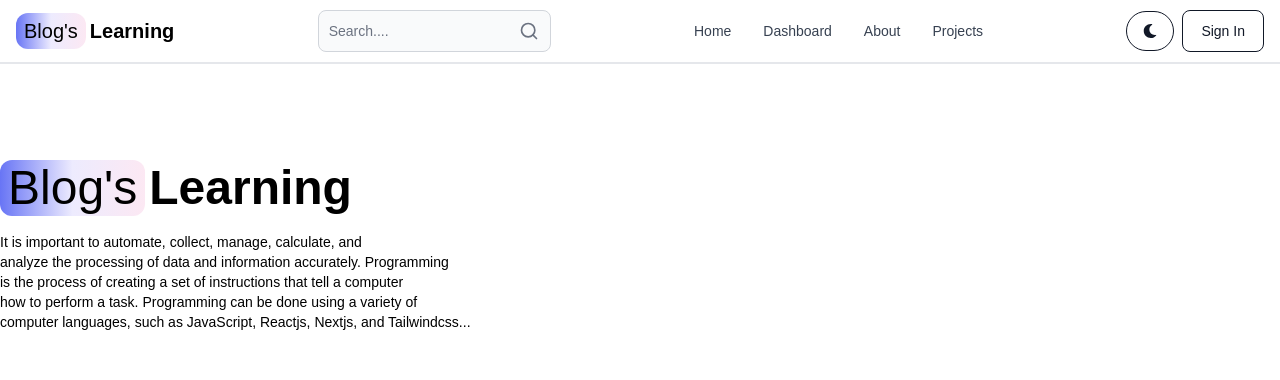
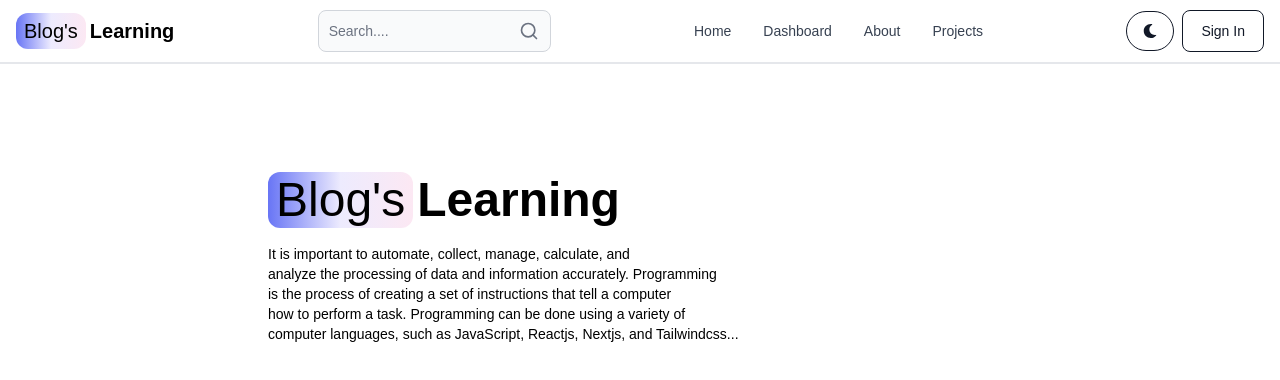
Before and after one commit to tchasinga/blogs-learning, a React (Vite) app in the folder frontend/: page /sign-up in a window 1280 px wide. Shown: the top 380 px of the page. Built offline with nearby package versions, Linux system fonts and the light colour scheme.

Commit message:
Add code

```diff
--- a/frontend/src/Pages/SingUp.jsx
+++ b/frontend/src/Pages/SingUp.jsx
@@ -4,7 +4,7 @@ import { Link } from "react-router-dom";
 export default function SingUp() {
   return (
     <div className="min-h-screen mt-20">
-      <div className="">
+      <div className="flex p-3 max-w-3xl mx-auto">
         {/* Adding first div for left side */}
         <div className="">
         <Link to='/' className=' py-4 font-semibold flex items-center gap-1 dark:text-white text-5xl'>
```
